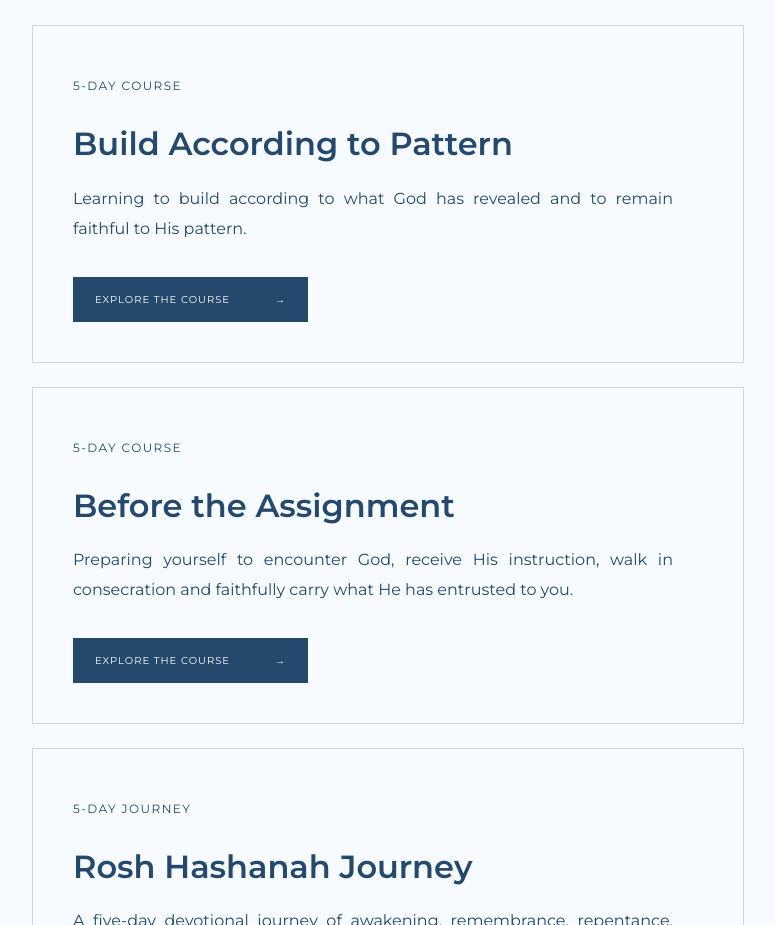
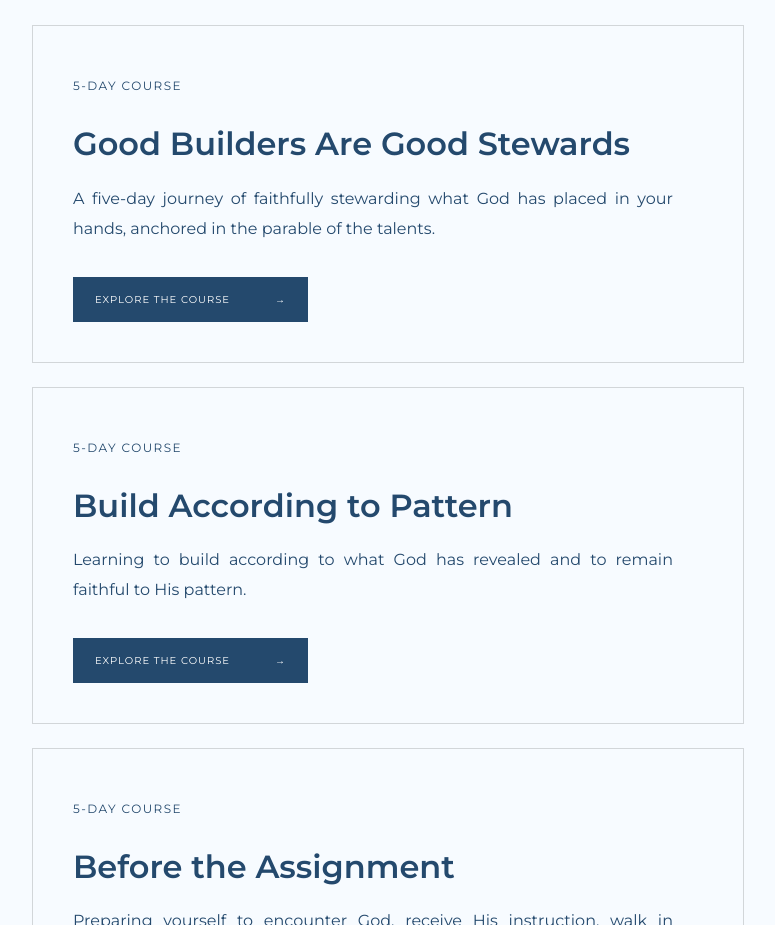
Before and after one commit to ROOTEDWITHKHETHIWE/Rooted-with-Khethiwe-correct, a Next.js app: page /courses in a window 1280 px wide. Shown: the part 1440-2365 px from the top of the page, without its empty margins (252-1027 px from the left). Built offline with nearby package versions, Linux system fonts and the light colour scheme.

Commit message:
Add files via upload

```diff
--- a/app/courses/page.tsx
+++ b/app/courses/page.tsx
@@ -1,6 +1,13 @@
 import Link from "next/link";
 
 const availableCourses = [
+  {
+    title: "Good Builders Are Good Stewards",
+    description:
+      "A five-day journey of faithfully stewarding what God has placed in your hands, anchored in the parable of the talents.",
+    meta: "5-DAY COURSE",
+    href: "/courses/good-builders-are-good-stewards",
+  },
   {
     title: "Build According to Pattern",
     description:
```
